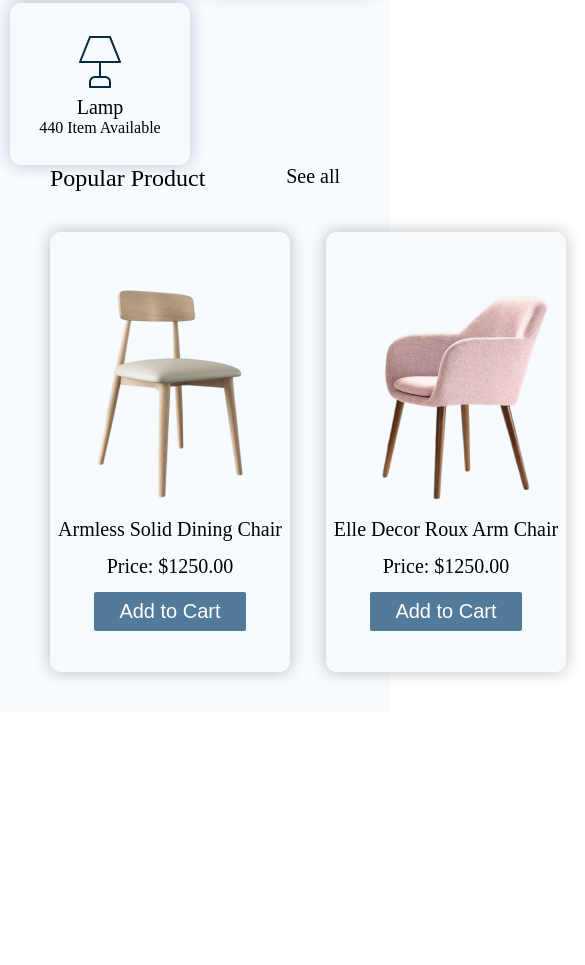
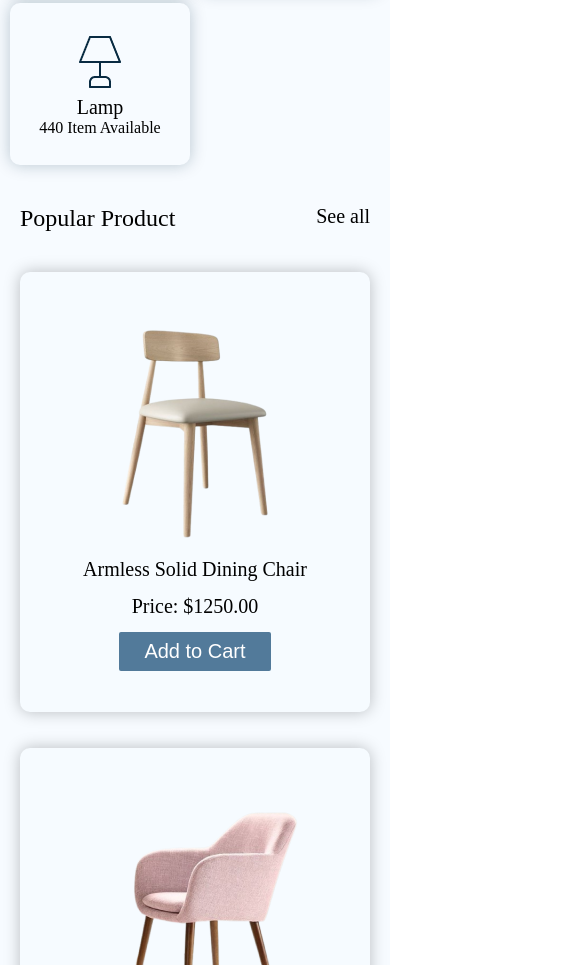
Before and after one commit to shihab103/Furniture-site, a plain HTML site: page index.html in a window 390 px wide. Shown: the part 1144-2109 px from the top of the page, 585 px wide, since content can reach past the window. Before the commit the page ends 1856 px from the top, so only its background shows below. Drawn offline with Linux system fonts and the light colour scheme; a web font is replaced by a local one.

Commit message:
responsive popular section

```diff
--- a/popular_section.css
+++ b/popular_section.css
@@ -49,3 +49,15 @@
     font-weight: 400;
     margin: 14px 0;
 }
+
+/* responsive section */
+
+@media screen and (max-width:576px) {
+    .popular{
+        grid-template-columns: 1fr;
+    }
+    .popular-section{
+        padding: 0 20px;
+        padding-top: 40px;
+    }
+}
```
